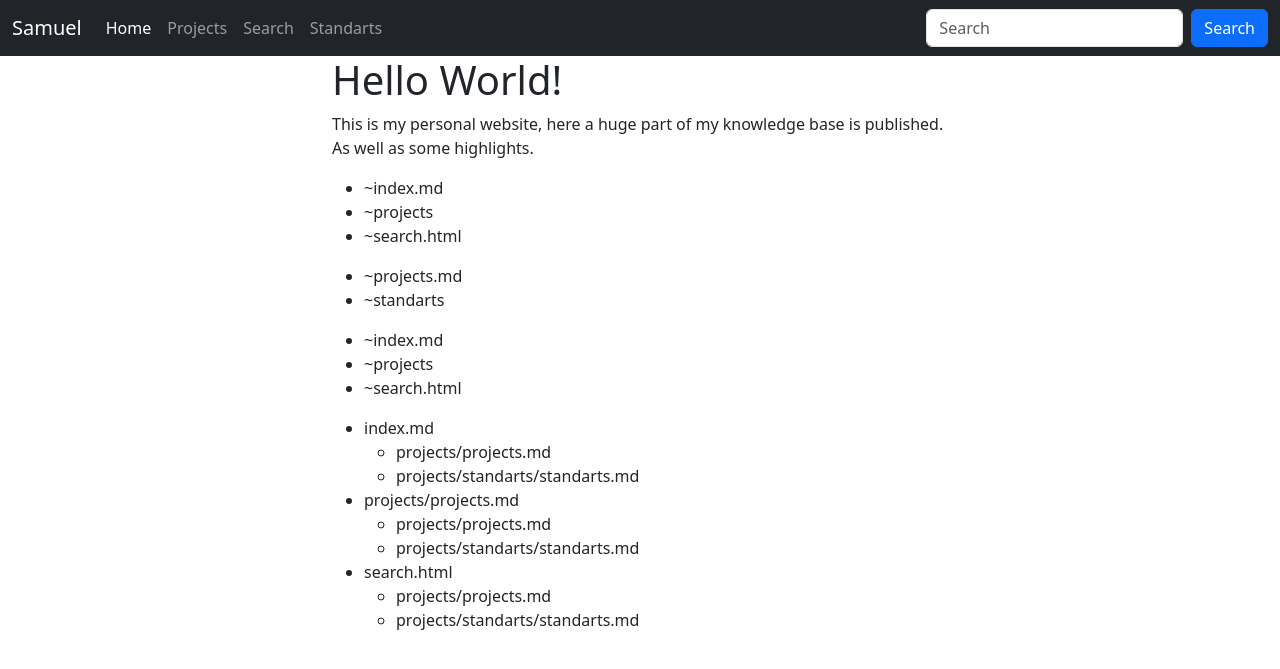
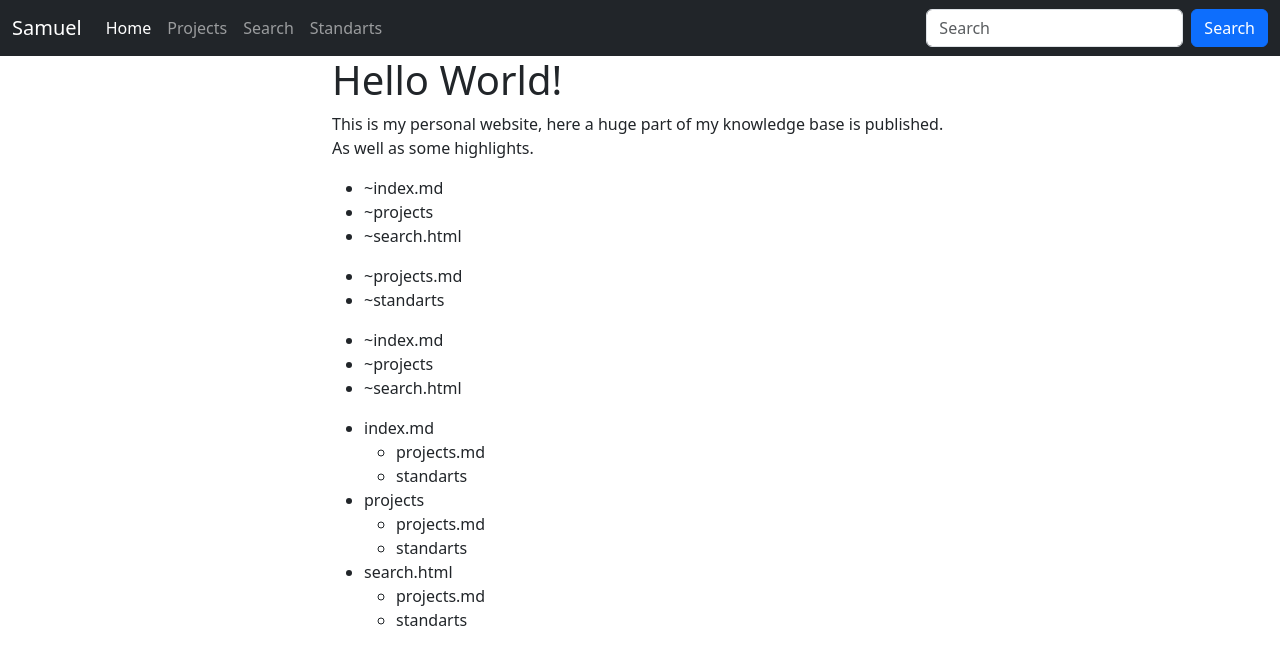
Before and after one commit to Soraxem/website-test, a Jekyll site: the page built from index.md, in a window 1280 px wide. Shown: the top 669 px of the page. Built offline with Jekyll 4.4.1, drawn with Linux system fonts in a browser that asks for light colours.

Commit message:
Update index.md

```diff
--- a/index.md
+++ b/index.md
@@ -87,7 +87,7 @@ This is my personal website, here a huge part of my knowledge base is published.
 		{%- unless dirs_array == dirs_array_uniq -%}
 			{% assign dirs = dirs | append: dir -%}
 			<li>
-				{{ path }}
+				{{ path | remove_first: level | split: "/" | first }}
 				{%- assign dirs_sub = "" -%}
 				<ul>
 				{%- for path in paths -%}
@@ -98,7 +98,7 @@ This is my personal website, here a huge part of my knowledge base is published.
 						{%- assign dirs_array_uniq = dirs_sub | append: dir | split: "~" | uniq -%}
 						{%- unless dirs_array == dirs_array_uniq -%}
 							{% assign dirs_sub = dirs_sub | append: dir -%}
-							<li>{{ path }}</li>
+							<li>{{ path | remove_first: "projects/" | split: "/" | first }}</li>
 						{%- endunless -%}
 					{%- endif -%}
 				{%- endfor -%}
```
